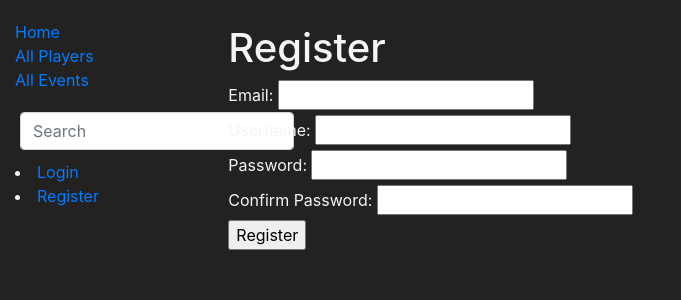
After one commit to DeividasZaremba/GDKP-site, a Django app: page /library/register/ in a window 1280 px wide. The commit adds this page. Shown: the top 300 px of the page, without its empty margins (0-681 px from the left). Run offline with Django 4.2, Linux system fonts and the light colour scheme; some libraries are stand-ins or nearby versions.

Commit message:
Created registration and auto-assign to raider grp

```diff
--- a/library/apps.py
+++ b/library/apps.py
@@ -4,3 +4,6 @@ from django.apps import AppConfig
 class LibraryConfig(AppConfig):
     default_auto_field = 'django.db.models.BigAutoField'
     name = 'library'
+
+    def ready(self):
+        import library.signals
--- /dev/null
+++ b/library/forms.py
@@ -0,0 +1,10 @@
+from django import forms
+from django.contrib.auth.forms import UserCreationForm
+from django.contrib.auth.models import User
+
+class MyUserCreationForm(UserCreationForm):
+    email = forms.EmailField()
+
+    class Meta:
+        model = User
+        fields = ['username', 'email', 'password1', 'password2']
--- a/library/templates/base.html
+++ b/library/templates/base.html
@@ -34,7 +34,7 @@
       <li><a href="{% url 'logout'%}">Logout</a></li>
     {% else %}
       <li><a href="{% url 'login'%}?next={{request.path}}">Login</a></li>
-      <li><a href="#">Register</a></li>
+      <li><a href="{% url 'register' %}">Register</a></li>
     {% endif %}
       {% endblock %}
       </div>
--- /dev/null
+++ b/library/templates/registration/password_reset_complete.html
@@ -0,0 +1,6 @@
+{% extends "base.html" %}
+
+{% block content %}
+  <h1>Password is changed.</h1>
+  <p><a href="{% url 'login' %}">Login again.</a></p>
+{% endblock %}
--- /dev/null
+++ b/library/templates/registration/password_reset_done.html
@@ -0,0 +1,5 @@
+{% extends "base.html" %}
+
+{% block content %}
+  <p>We have sent password reset via email!</p>
+{% endblock %}
--- /dev/null
+++ b/library/templates/registration/password_reset_email.html
@@ -0,0 +1,3 @@
+We have received request for password reset.
+If this was you, follow the link below:
+{{ protocol }}://{{ domain }}{% url 'password_reset_confirm' uidb64=uid token=token %}
--- /dev/null
+++ b/library/templates/registration/registration.html
@@ -0,0 +1,23 @@
+{% extends "base.html" %}
+
+{% block content %}
+<body>
+    <h1>Register</h1>
+    <form method="post">
+        {% csrf_token %}
+        <label for="email">Email:</label>
+        <input type="email" name="email" id="email" required>
+        <br>
+        <label for="username">Username:</label>
+        <input type="text" name="username" id="username" required>
+        <br>
+        <label for="password1">Password:</label>
+        <input type="password" name="password1" id="password1" required>
+        <br>
+        <label for="password2">Confirm Password:</label>
+        <input type="password" name="password2" id="password2" required>
+        <br>
+        <input type="submit" value="Register">
+    </form>
+</body>
+{% endblock %}
--- a/library/urls.py
+++ b/library/urls.py
@@ -13,4 +13,5 @@ urlpatterns = [
     path('events/', views.events, name='events'),
     path('search/', views.search, name='search'),
     path('accounts/', include('django.contrib.auth.urls')),
+    path('register/', views.register, name='register'),
 ]
--- a/library/views.py
+++ b/library/views.py
@@ -2,11 +2,12 @@ from django.shortcuts import render
 from django.http import HttpResponse
 from django.views.generic import ListView, DetailView
 from .models import WowChar, WowClass, WowPlayer, WowSpec, CharInstance, EventRegistration
-from django.shortcuts import render, get_object_or_404
+from django.shortcuts import render, get_object_or_404, redirect
 from django.views import generic
 from django.db.models import Q
 from django.utils import timezone
 from datetime import date
+from .forms import MyUserCreationForm
 
 
 def index(request):
@@ -82,7 +83,6 @@ class EventRegistrationListView(ListView):
         return self.get_events_by_days()
 
 
-
 class EventRegistrationDetailView(DetailView):
     model = EventRegistration
     template_name = 'event_details.html'
@@ -94,8 +94,18 @@ def search(request):
     return render(request, 'search.html', {'entries': search_results, 'query': query})
 
 
-
 def event_details(request, event_id):
     event = get_object_or_404(EventRegistration, id=event_id)
     context = {'event': event}
     return render(request, 'event_details.html', context)
+
+
+def register(request):
+    if request.method == 'POST':
+        form = MyUserCreationForm(request.POST)
+        if form.is_valid():
+            form.save()
+            return redirect('login')
+    else:
+        form = MyUserCreationForm()
+    return render(request, 'registration/registration.html', {'form': form})
--- a/mysite/settings.py
+++ b/mysite/settings.py
@@ -56,7 +56,7 @@ ROOT_URLCONF = 'mysite.urls'
 TEMPLATES = [
     {
         'BACKEND': 'django.template.backends.django.DjangoTemplates',
-        'DIRS': [os.path.join(BASE_DIR, 'templates'),],
+        'DIRS': [os.path.join(BASE_DIR, 'templates')],
         'APP_DIRS': True,
         'OPTIONS': {
             'context_processors': [
@@ -77,7 +77,8 @@ EMAIL_HOST = 'smtp.gmail.com'
 EMAIL_POST = 587
 EMAIL_USE_TLS = True
 EMAIL_HOST_USER = 'eldracogdkp@gmail.com'
-EMAIL_HOST_PASSWORD = 'SinCityModel123'
+EMAIL_HOST_PASSWORD = 'eoczpvxumgpxgkuc' ## APP Password
+# SinCityModel123
 
 # Database
 # https://docs.djangoproject.com/en/4.1/ref/settings/#databases
```
Also changed, not shown: library/admin.py (+13 -0 lines), library/signals.py (added, +12 -0 lines), library/templates/registration/password_reset_confirm.html (added, +29 -0 lines), library/templates/registration/password_reset_form.html (added, +13 -0 lines), db.sqlite3.
